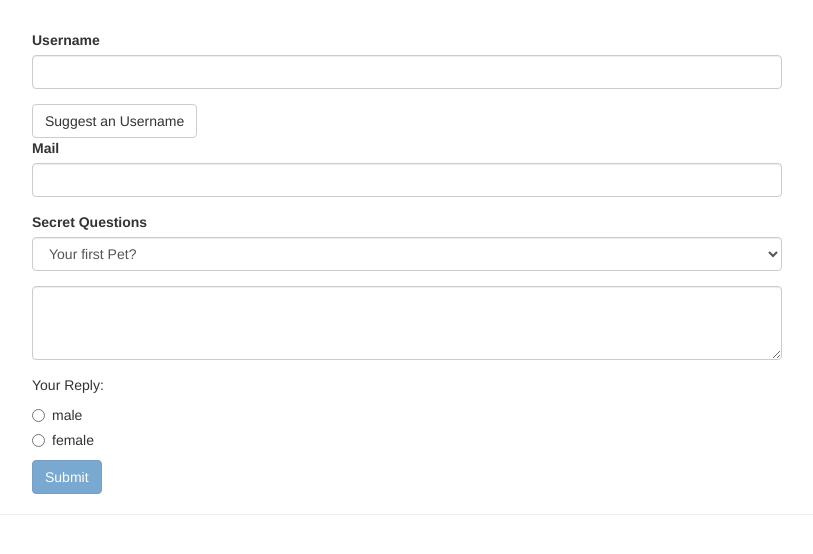
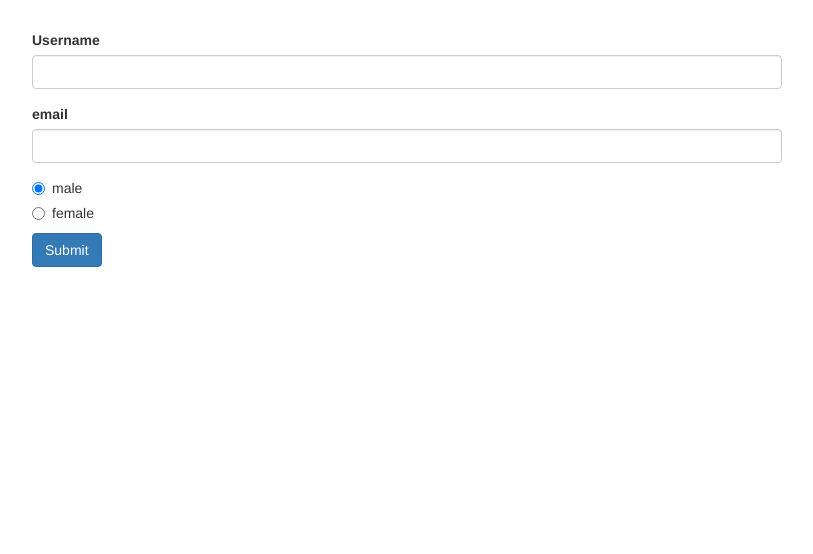
Before and after one commit to natanlf/max-forms, an Angular app: page / in a window 1280 px wide. Shown: the top 554 px of the page, without its empty margins (233-1046 px from the left). Built offline with nearby package versions, Linux system fonts and the light colour scheme.

Commit message:
Reactive Forms
201 - Reactive: Setup
202 - Reactive: Creating a Form
203 - Reactive: Syncing HTML and Form
204 - Reactive: Submitting the Form

```diff
--- a/src/app/app.component.html
+++ b/src/app/app.component.html
@@ -1,75 +1,33 @@
 <div class="container">
   <div class="row">
     <div class="col-xs-12 col-sm-10 col-md-8 col-sm-offset-1 col-md-offset-2">
-      <form (ngSubmit)="onSubmit()" #f="ngForm">
-        <div id="user-data"
-          ngModelGroup="userData"
-          #userData="ngModelGroup">
-          <div class="form-group">
-            <label for="username">Username</label>
-            <input type="text" id="username"
-            class="form-control"
-            ngModel
-            name="username"
-            required>
-          </div>
-          <button class="btn btn-default" type="button" (click)="suggestUserName()">Suggest an Username</button>
-          <div class="form-group">
-            <label for="email">Mail</label>
-            <input type="email" id="email"
-            class="form-control"
-            ngModel
-            name="email"
-            required
-            email
-            #email="ngModel">
-          </div>
-          <p class="help-block" *ngIf="!email.valid && email.touched">Please enter a valid value!</p>
-        </div>
-        <p class="help-block" *ngIf="!userData.valid && userData.touched">User Data is invalid!</p>
+      <form [formGroup]="signupForm" (ngSubmit)="onSubmit()">
         <div class="form-group">
-          <label for="secret">Secret Questions</label>
-          <select id="secret"
-            class="form-control"
-            [ngModel]="defaultQuestion"
-            name="secret">
-              <option value="pet">Your first Pet?</option>
-              <option value="teacher">Your first teacher?</option>
-          </select>
+          <label for="username">Username</label>
+          <input
+            type="text"
+            id="username"
+            formControlName="username"
+            class="form-control">
         </div>
         <div class="form-group">
-          <textarea
-            name="questionAnswer"
-            rows="3"
-            class="form-control"
-            [(ngModel)]="answer"></textarea>
+          <label for="email">email</label>
+          <input
+            type="text"
+            id="email"
+            formControlName="email"
+            class="form-control">
         </div>
-        <p>Your Reply: {{answer}}</p>
         <div class="radio" *ngFor="let gender of genders">
           <label>
-            <input type="radio"
-              name="gender"
-              ngModel
-              [value]="gender"
-              required>
-              {{gender}}
+            <input
+              type="radio"
+              formControlName="gender"
+              [value]="gender">{{ gender }}
           </label>
         </div>
-        <button class="btn btn-primary"
-        type="submit"
-        [disabled]="!f.valid">Submit</button>
+        <button class="btn btn-primary" type="submit">Submit</button>
       </form>
     </div>
   </div>
-  <hr>
-  <div class="row" *ngIf="submitted">
-    <div class="col-xs-2">
-      <h3>Your Data</h3>
-      <p>Username: {{user.username}}</p>
-      <p>Mail: {{user.email}}</p>
-      <p>Secret Question: {{user.secretQuestion}}</p>
-      <p>Answer: {{user.answer}}</p>
-      <p>Gender: {{user.gender}}</p>
-    </div>
-  </div>
 </div>
--- a/src/app/app.component.ts
+++ b/src/app/app.component.ts
@@ -1,54 +1,24 @@
-import { Component, ViewChild } from '@angular/core';
-import { NgForm } from '@angular/forms';
+import { Component, OnInit } from '@angular/core';
+import { FormControl, FormGroup } from '@angular/forms';
 
 @Component({
   selector: 'app-root',
   templateUrl: './app.component.html',
   styleUrls: ['./app.component.css']
 })
-export class AppComponent {
-  @ViewChild('f') signupForm: NgForm; //com ViewChild posso pegar o form mesmo antes de enviar
-  defaultQuestion = 'pet';
-  answer = '';
+export class AppComponent implements OnInit {
   genders = ['male', 'female'];
-  user = {
-    username: '',
-    email: '',
-    secretQuestion: '',
-    answer: '',
-    gender: ''
-  }
-  submitted = false;
+  signupForm: FormGroup;
 
-  suggestUserName() {
-    const suggestedName = 'Superuser';
-    /*this.signupForm.setValue({
-      userData: {
-        username: suggestedName,
-        email: ''
-      },
-      secret: 'pet',
-      questionAnswer: '',
-      gender: 'male'
-    });*/
-    this.signupForm.form.patchValue({ //patchValue update parts of form
-      userData: {
-        username: suggestedName
-      }
+  ngOnInit(): void {
+    this.signupForm = new FormGroup({
+      'username': new FormControl(null),
+      'email': new FormControl(null),
+      'gender': new FormControl('male')
     });
   }
 
-  /*onSubmit(form: NgForm) { //from é a local reference 'f' no template
-    console.log(form);
-  }*/
   onSubmit() {
-    this.submitted = true;
-    this.user.username = this.signupForm.value.userData.username;
-    this.user.email = this.signupForm.value.userData.email;
-    this.user.secretQuestion = this.signupForm.value.secret;
-    this.user.answer = this.signupForm.value.questionAnswer;
-    this.user.gender = this.signupForm.value.gender;
-
-    this.signupForm.reset();
+    console.log(this.signupForm)
   }
 }
--- a/src/app/app.module.ts
+++ b/src/app/app.module.ts
@@ -1,6 +1,6 @@
 import { BrowserModule } from '@angular/platform-browser';
 import { NgModule } from '@angular/core';
-import { FormsModule } from '@angular/forms';
+import { ReactiveFormsModule } from '@angular/forms';
 
 
 import { AppComponent } from './app.component';
@@ -11,7 +11,7 @@
   ],
   imports: [
     BrowserModule,
-    FormsModule,
+    ReactiveFormsModule
   ],
   providers: [],
   bootstrap: [AppComponent]
```
